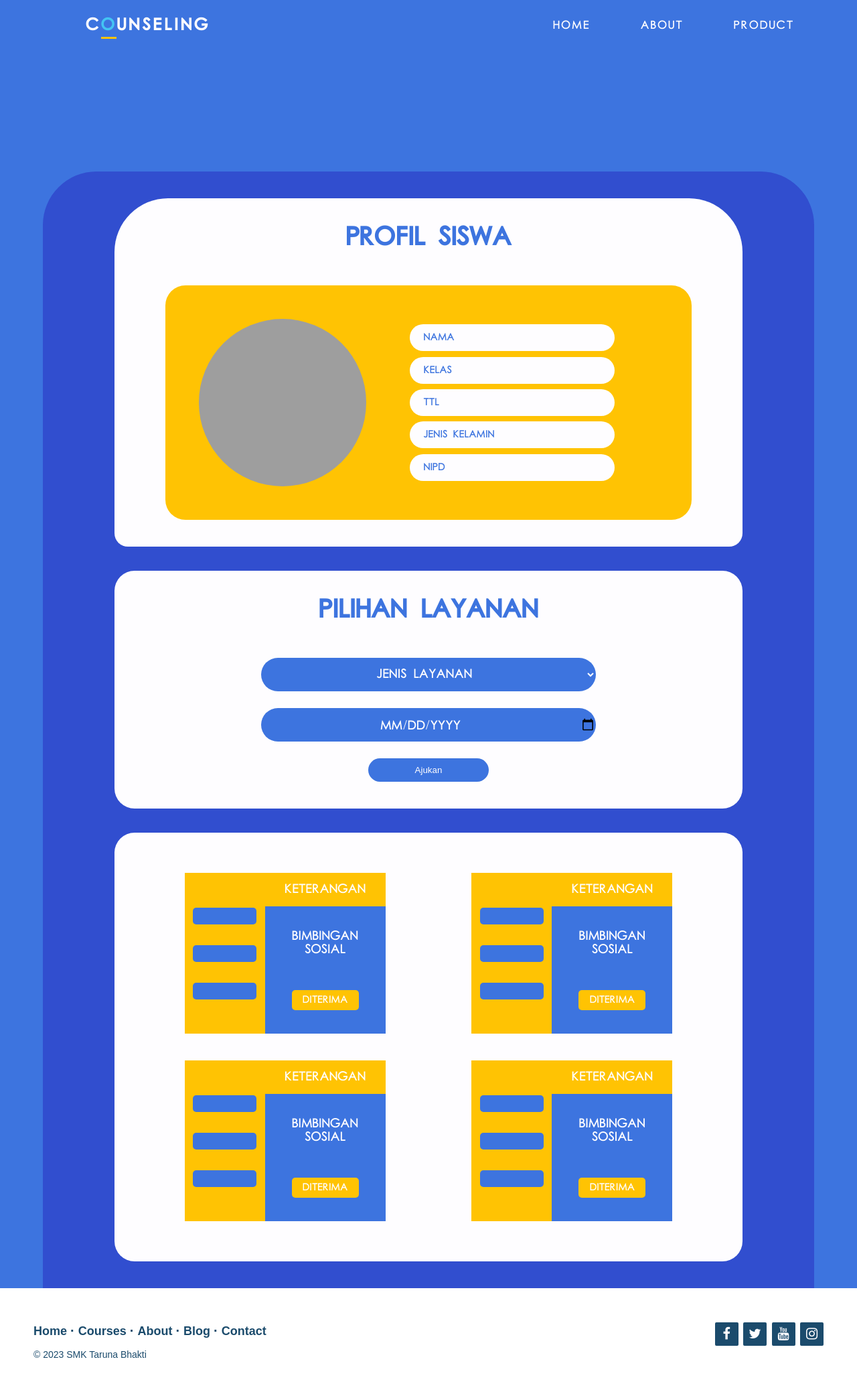
After one commit to kadhisarei/apk_counseling_SMK-Taruna-Bhakti, a Laravel app: page /student in a window 1280 px wide. The commit adds this page. Shown: the whole page at 67% size. Run offline with Laravel 10, Linux system fonts and the light colour scheme; some libraries are stand-ins or nearby versions; grey boxes are pictures that could not be loaded.

Commit message:
menu siswa

```diff
--- /dev/null
+++ b/public/css/footer.css
@@ -0,0 +1,85 @@
+.fd {
+    background-color: white;
+    box-shadow: 0 1px 1px 0 rgba(0, 0, 0, 0.12);
+    box-sizing: border-box;
+    width: 100%;
+    text-align: left;
+    font: normal 16px sans-serif;
+    padding: 45px 50px;
+  }
+
+  .fd .fl p {
+    color: rgb(27, 75, 108);
+    font-size: 14px;
+    margin: 0;
+  }
+  /* Footer links */
+
+  .fd p.footer-links {
+    font-size: 18px;
+    font-weight: bold;
+    color: rgb(27, 75, 108);
+    margin: 0 0 10px;
+    padding: 0;
+    transition: ease .25s;
+  }
+
+  .fd p.footer-links a {
+    display: inline-block;
+    line-height: 1.8;
+    text-decoration: none;
+    color: inherit;
+    transition: ease .25s;
+  }
+
+  .fd .footer-links a:before {
+    content: "·";
+    font-size: 20px;
+    left: 0;
+    color: rgb(27, 75, 108);
+    display: inline-block;
+    padding-right: 5px;
+  }
+
+  .fd .footer-links .link-1:before {
+    content: none;
+  }
+
+  .fd .fr {
+    float: right;
+    margin-top: 6px;
+    max-width: 180px;
+  }
+
+  .fd .fr a {
+    display: inline-block;
+    width: 35px;
+    height: 35px;
+    background-color: rgb(27, 75, 108);
+    border-radius: 2px;
+    font-size: 20px;
+    color: #ffffff;
+    text-align: center;
+    line-height: 35px;
+    margin-left: 3px;
+    transition:all .25s;
+  }
+
+  .fd .fr a:hover{transform:scale(1.1); -webkit-transform:scale(1.1);}
+
+  .fd p.footer-links a:hover{text-decoration:underline;}
+
+  /* Media Queries */
+
+  @media (max-width: 600px) {
+    .fd .fl, .fd .fr {
+      text-align: center;
+    }
+    .fd .fr {
+      float: none;
+      margin: 0 auto 20px;
+    }
+    .fd .fl p.footer-links {
+      line-height: 1.8;
+    }
+  }
--- /dev/null
+++ b/public/css/student.css
@@ -0,0 +1,222 @@
+.bods {
+    width: 100%;
+    margin-top: 20%;
+    padding: 0 4rem 0 4rem;
+    box-sizing: border-box;
+}
+
+.base {
+    width: 100%;
+    background: var(--bluePrimary);
+    border-top-left-radius: 80px;
+    border-top-right-radius: 80px;
+    padding: 40px;
+    box-sizing: border-box;
+    display: flex;
+    flex-direction: column;
+    align-items: center;
+}
+
+.whitebox {
+    width: 80%;
+    background: var(--white);
+    border-top-left-radius: 80px;
+    border-top-right-radius: 80px;
+    border-bottom-left-radius: 20px;
+    border-bottom-right-radius: 20px;
+    padding: 40px;
+    display: flex;
+    flex-direction: column;
+    align-items: center;
+    justify-content: space-evenly;
+}
+
+.whitebox2 {
+    width: 80%;
+    background: var(--white);
+    border-radius: 30px;
+    padding: 40px;
+    display: flex;
+    flex-direction: column;
+    align-items: center;
+    justify-content: space-evenly;
+}
+
+.whitebox h2 {
+    color: var(--blueSecondary);
+    font-family: 'Chubgothic';
+    font-size: 40px;
+    margin-bottom: 50px;
+}
+
+.whitebox2 h2 {
+    color: var(--blueSecondary);
+    font-family: 'Chubgothic';
+    font-size: 40px;
+    margin-bottom: 50px;
+}
+
+.profile-container {
+    width: 80%;
+    height: 40%;
+    background: var(--yellow);
+    display: flex;
+    border-radius: 30px;
+    padding: 50px;
+    justify-content: space-between;
+}
+
+.form {
+    width: 70%;
+    display: flex;
+    flex-direction: column;
+    align-items: center;
+    justify-content: space-evenly;
+}
+
+.form div {
+    background: var(--white);
+    width: 70%;
+    height: 30px;
+    padding: 20px;
+    box-sizing: border-box;
+    border-radius: 30px;
+    color: var(--blueSecondary);
+    font-family: 'Chubgothic';
+    display: flex;
+    align-items: center;
+    /* justify-content: center; */
+}
+
+
+.avatar {
+    width: 250px;
+    height: 250px;
+    border-radius: 100%;
+}
+
+.whitebox2 form {
+    display: flex;
+    flex-direction: column;
+    align-items: center;
+}
+
+.service {
+    background-color: var(--blueSecondary);
+    border: none;
+    width: 500px;
+    text-align: center;
+    border-radius: 30px;
+    font-family: 'Chubgothic';
+    font-size: 20px;
+    height: 50px;
+    margin-bottom: 25px;
+}
+
+.whitebox2 button {
+    width: 180px;
+    height: 35px;
+    border: none;
+    border-radius: 30px;
+    background-color: var(--blueSecondary);
+    transition: 0.5s;
+}
+
+.whitebox2 button:hover {
+    width: 200px;
+    height: 45px;
+    border: none;
+    border-radius: 30px;
+    background-color: var(--yellow);
+    transition: 0.5s;
+}
+
+.whitebox2 div {
+    display: flex;
+    flex-wrap: wrap;
+    justify-content: space-around;
+}
+
+.box {
+    width: 300px;
+    height: 240px;
+    display: flex;
+    margin: 20px;
+}
+
+.datebox {
+    height: 100%;
+    width: 120px;
+    background-color: var(--yellow);
+    display: flex;
+    flex-direction: column;
+    align-items: center;
+    justify-content: center;
+}
+
+.minidatebox {
+    height: 70%;
+    display: flex;
+    flex-direction: column;
+    justify-content: space-evenly;
+}
+
+.minidatebox input {
+    width: 95px;
+    height: 25px;
+    border-radius: 5px;
+    background-color: var(--blueSecondary);
+    border: none;
+    text-align: center;
+}
+
+input::-webkit-outer-spin-button,
+input::-webkit-inner-spin-button {
+    -webkit-appearance: none;
+    margin: 0;
+}
+
+.descbox {
+    width: 180px;
+    height: 100%;
+}
+
+.status {
+    width: 180px;
+    height: 50px;
+    background-color: var(--yellow);
+    align-items: center;
+    display: flex;
+    justify-content: center;
+}
+.status p {
+    font-family: 'Chubgothic';
+    font-size: 20px;
+}
+.field {
+    height: 190px;
+    width: 180px;
+    background-color: var(--blueSecondary);
+    display: flex;
+    flex-direction: column;
+    align-items: center;
+    word-wrap: break-word;
+    padding: 10px;
+    box-sizing: border-box;
+    justify-content: space-evenly;
+}
+.field p {
+    font-family: 'Chubgothic';
+    font-size: 20px;
+    text-align: center;
+}
+.field div {
+    width: 100px;
+    height: 30px;
+    background-color: var(--yellow);
+    border-radius: 5px;
+    display: flex;
+    justify-content: center;
+    align-items: center;
+    font-family: 'Chubgothic';
+}
--- /dev/null
+++ b/resources/views/StudentInfo.blade.php
@@ -0,0 +1,132 @@
+<!DOCTYPE html>
+<html lang="en">
+<head>
+    <meta charset="UTF-8">
+    <meta name="viewport" content="width=device-width, initial-scale=1.0">
+    <meta http-equiv="X-UA-Compatible" content="ie=edge">
+    <title>Student Info</title>
+    <link rel="stylesheet" href="https://cdnjs.cloudflare.com/ajax/libs/font-awesome/6.4.0/css/all.min.css" integrity="sha512-iecdLmaskl7CVkqkXNQ/ZH/XLlvWZOJyj7Yy7tcenmpD1ypASozpmT/E0iPtmFIB46ZmdtAc9eNBvH0H/ZpiBw==" crossorigin="anonymous" referrerpolicy="no-referrer"/>
+    <link rel="preconnect" href="https://fonts.googleapis.com">
+    <link rel="preconnect" href="https://fonts.gstatic.com" crossorigin>
+    <link href="https://fonts.googleapis.com/css2?family=Quicksand:wght@400;500;600;700&display=swap" rel="stylesheet">
+    <link rel="stylesheet" href="https://cdnjs.cloudflare.com/ajax/libs/font-awesome/4.7.0/css/font-awesome.min.css">
+    <link rel="stylesheet" href="{{ asset('css/master.css') }}">
+    <link rel="stylesheet" href="{{ asset('css/nav.css') }}">
+    <link rel="stylesheet" href="{{ asset('css/student.css') }}">
+    <link rel="stylesheet" href="{{ asset('css/footer.css') }}">
+</head>
+<body>
+    @include('components.nav')
+
+    <div class="bods">
+        <div class="base">
+            <div class="whitebox">
+                <h2>Profil Siswa</h2>
+                <div class="profile-container">
+                        <img class="avatar" src="https://png.pngtree.com/png-clipart/20220719/original/pngtree-businessman-user-avatar-wearing-suit-with-red-tie-png-image_8385663.png" alt="">
+                    <div class="form">
+                        <div>Nama</div>
+                        <div>Kelas</div>
+                        <div>TTL</div>
+                        <div>Jenis Kelamin</div>
+                        <div>NIPD</div>
+                    </div>
+                </div>
+            </div>
+            <br> <br>
+            <div class="whitebox2">
+                <h2>Pilihan Layanan</h2>
+                <form action="">
+                    <select name="" id="" class="service">
+                        <option value="">Jenis Layanan</option>
+                        <option value="">op2</option>
+                        <option value="">op3</option>
+                        <option value="">op4</option>
+                    </select>
+                    <input type="date" placeholder="Tanggal" class="service">
+                    <button>Ajukan</button>
+                </form>
+            </div>
+            <br> <br>
+            <div class="whitebox2">
+                <div>
+                    <div class="box">
+                        <div class="datebox">
+                            <div class="minidatebox">
+                                <input type="number">
+                                <input type="number">
+                                <input type="number">
+                            </div>
+                        </div>
+                        <div class="descbox">
+                            <div class="status">
+                                <p>Keterangan</p>
+                            </div>
+                            <div class="field">
+                                <p>Bimbingan Sosial</p>
+                                <div>DITERIMA</div>
+                            </div>
+                        </div>
+                    </div>
+                    <div class="box">
+                        <div class="datebox">
+                            <div class="minidatebox">
+                                <input type="number">
+                                <input type="number">
+                                <input type="number">
+                            </div>
+                        </div>
+                        <div class="descbox">
+                            <div class="status">
+                                <p>Keterangan</p>
+                            </div>
+                            <div class="field">
+                                <p>Bimbingan Sosial</p>
+                                <div>DITERIMA</div>
+                            </div>
+                        </div>
+                    </div>
+                    <div class="box">
+                        <div class="datebox">
+                            <div class="minidatebox">
+                                <input type="number">
+                                <input type="number">
+                                <input type="number">
+                            </div>
+                        </div>
+                        <div class="descbox">
+                            <div class="status">
+                                <p>Keterangan</p>
+                            </div>
+                            <div class="field">
+                                <p>Bimbingan Sosial</p>
+                                <div>DITERIMA</div>
+                            </div>
+                        </div>
+                    </div>
+                    <div class="box">
+                        <div class="datebox">
+                            <div class="minidatebox">
+                                <input type="number">
+                                <input type="number">
+                                <input type="number">
+                            </div>
+                        </div>
+                        <div class="descbox">
+                            <div class="status">
+                                <p>Keterangan</p>
+                            </div>
+                            <div class="field">
+                                <p>Bimbingan Sosial</p>
+                                <div>DITERIMA</div>
+                            </div>
+                        </div>
+                    </div>
+                </div>
+            </div>
+        </div>
+    </div>
+
+    @include('components.footer')
+</body>
+</html>
--- a/resources/views/components/footer.blade.php
+++ b/resources/views/components/footer.blade.php
@@ -0,0 +1,30 @@
+<footer class="fd">
+
+    <div class="fr">
+
+        <a href="#"><i class="fa fa-facebook"></i></a>
+        <a href="#"><i class="fa fa-twitter"></i></a>
+        <a href="#"><i class="fa fa-youtube"></i></a>
+        <a href="#"><i class="fa fa-instagram"></i></a>
+
+    </div>
+
+    <div class="fl">
+
+        <p class="footer-links">
+            <a class="link-1" href="#">Home</a>
+
+            <a href="#">Courses</a>
+
+            <a href="#">About</a>
+
+            <a href="#">Blog</a>
+
+            <a href="#">Contact</a>
+
+        </p>
+
+        <p>© 2023 SMK Taruna Bhakti</p>
+    </div>
+
+</footer>
--- a/resources/views/home.blade.php
+++ b/resources/views/home.blade.php
@@ -9,9 +9,11 @@
     <link rel="preconnect" href="https://fonts.googleapis.com">
     <link rel="preconnect" href="https://fonts.gstatic.com" crossorigin>
     <link href="https://fonts.googleapis.com/css2?family=Quicksand:wght@400;500;600;700&display=swap" rel="stylesheet">
+    <link rel="stylesheet" href="https://cdnjs.cloudflare.com/ajax/libs/font-awesome/4.7.0/css/font-awesome.min.css">
     <link rel="stylesheet" href="{{ asset('css/master.css') }}">
     <link rel="stylesheet" href="{{ asset('css/nav.css') }}">
     <link rel="stylesheet" href="{{ asset('css/home.css') }}">
+    <link rel="stylesheet" href="{{ asset('css/footer.css') }}">
 </head>
 <body>
     @include('components.nav')
@@ -48,6 +50,7 @@
         </div>
     </div>
 
+
     @include('components.footer')
     <script src="https://unpkg.com/@lottiefiles/lottie-player@latest/dist/lottie-player.js"></script>
     <script src="{{ asset('js/script.js') }}"></script>
--- a/routes/web.php
+++ b/routes/web.php
@@ -26,6 +26,9 @@ Route::get('/index', function () {
 Route::get('/apa', function () {
     return view('dashboard.apa');
 })->name('dashboard.apa');
+Route::get('/student', function () {
+    return view('StudentInfo');
+})->name('StudentInfo');
 
 Route::middleware([
     'auth:sanctum',
```
Also changed, not shown: package-lock.json, 1 other file.
